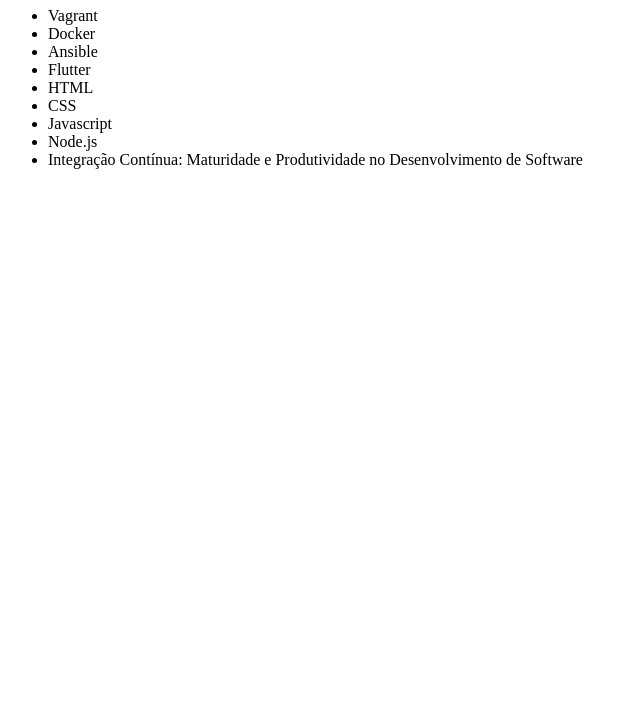
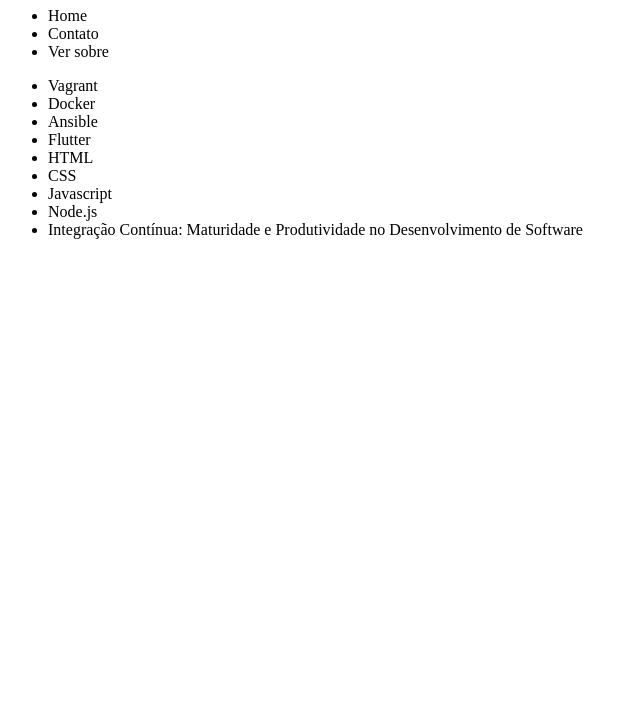
Before and after one commit to naandoc/alura-git, a plain HTML site: page index.html in a window 1280 px wide. Shown: the part 73-800 px from the top of the page, without its empty margins (0-640 px from the left). Drawn offline with Linux system fonts and the light colour scheme.

Commit message:
Menu principal adicionado

```diff
--- a/index.html
+++ b/index.html
@@ -8,6 +8,13 @@
 
     <header>
         <h1>Cabecalho...</h1>
+        <nav>
+            <ul>
+                <li>Home</li>
+                <li>Contato</li>
+                <li>Ver sobre</li>
+            </ul>
+        </nav>
     </header>
 
     <ul>
```
